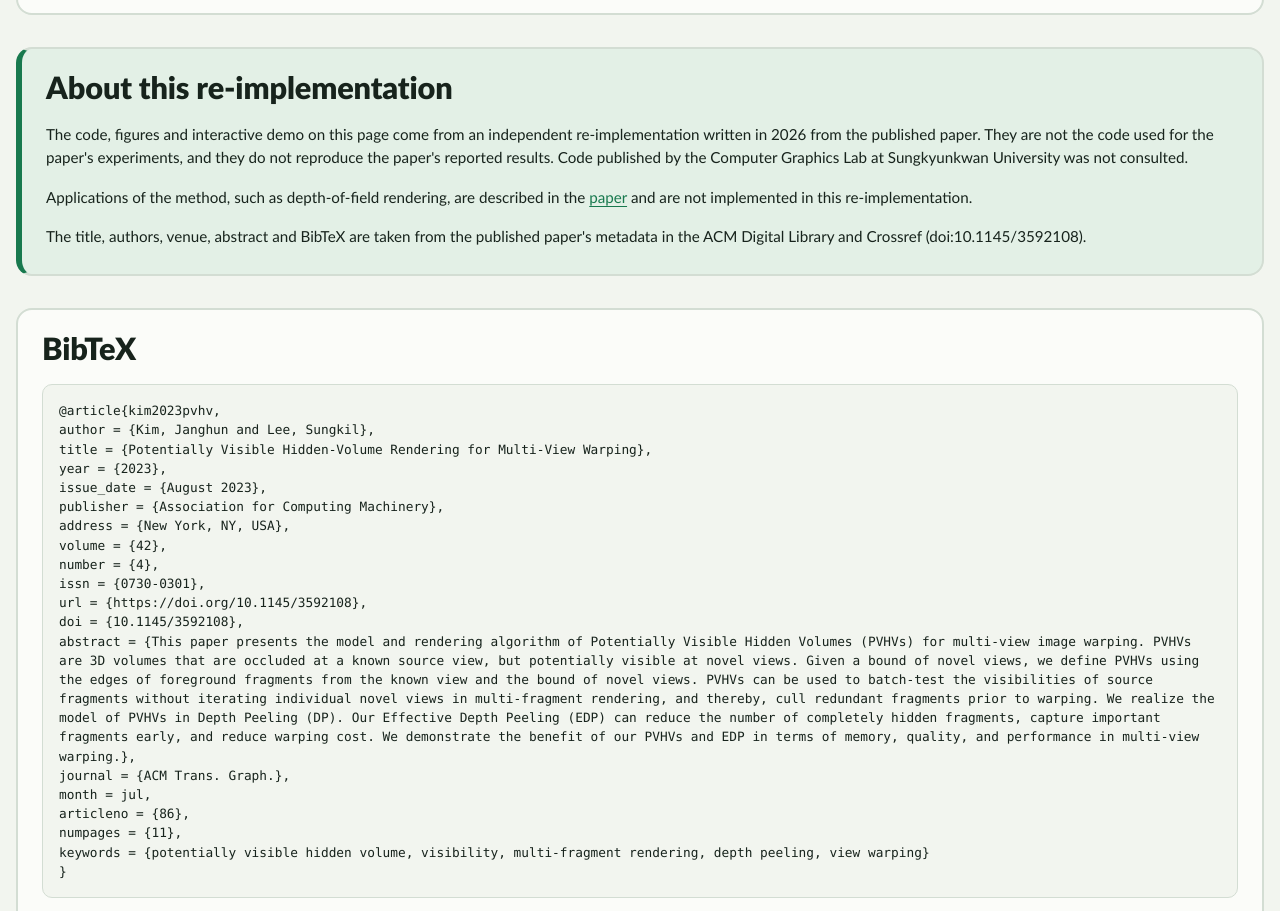
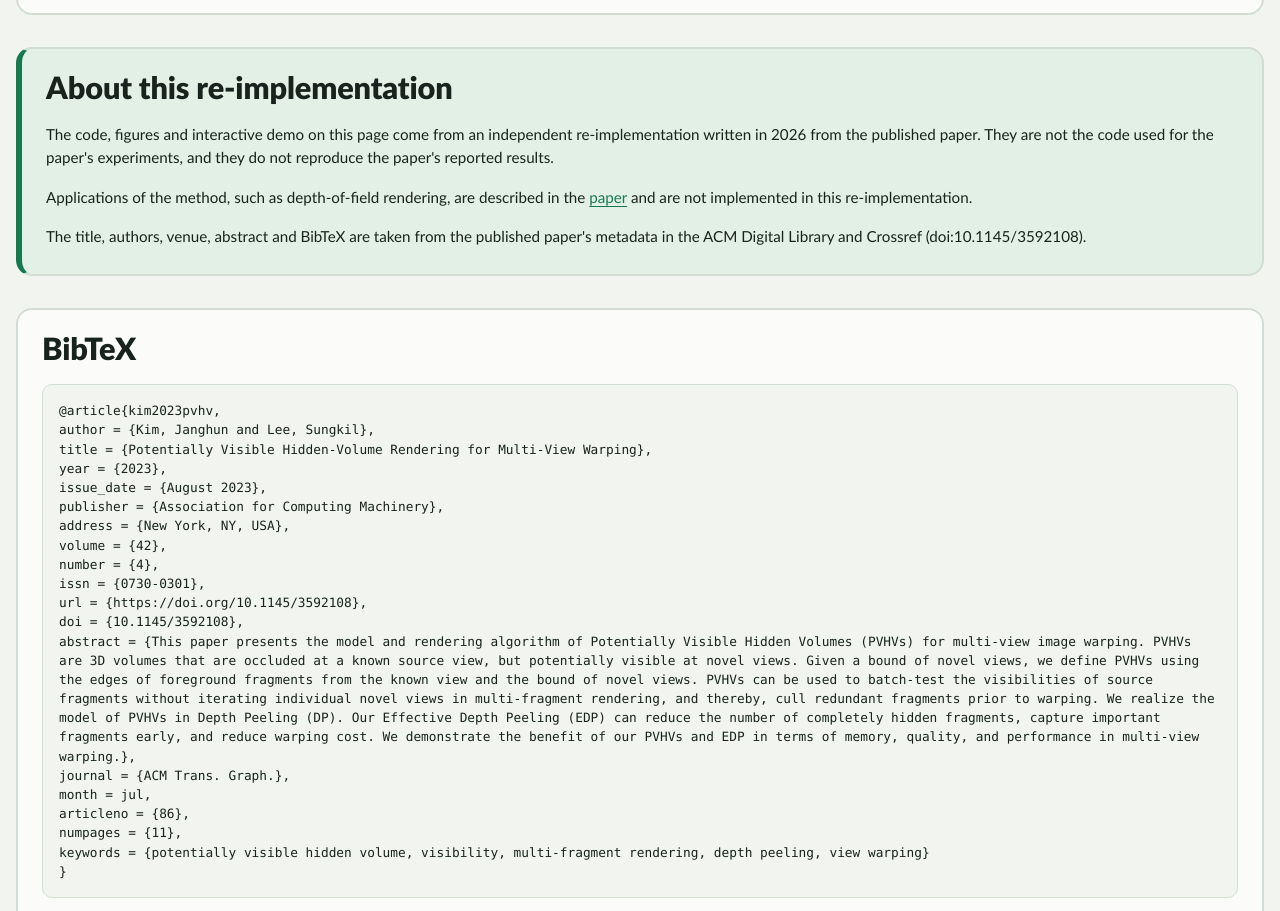
Before and after one commit to janghunn/pvhv, a plain HTML site: page docs/index.html in a window 1280 px wide. Shown: the part 4240-5151 px from the top of the page. Drawn offline with Linux system fonts and the light colour scheme; no server answers.

Commit message:
Keep the provenance statement neutral
The page and README state only that this is an independent re-implementation written from the paper and not the code used for its experiments; the static check rejects naming the former lab.

```diff
--- a/docs/index.html
+++ b/docs/index.html
@@ -116,7 +116,7 @@
     </div></div></section>
     <section id="reimplementation" aria-labelledby="reimplementation-title"><div class="wrap"><div class="card note-card">
       <h2 id="reimplementation-title">About this re-implementation</h2>
-      <p>The code, figures and interactive demo on this page come from an independent re-implementation written in 2026 from the published paper. They are not the code used for the paper's experiments, and they do not reproduce the paper's reported results. Code published by the Computer Graphics Lab at Sungkyunkwan University was not consulted.</p>
+      <p>The code, figures and interactive demo on this page come from an independent re-implementation written in 2026 from the published paper. They are not the code used for the paper's experiments, and they do not reproduce the paper's reported results.</p>
       <p>Applications of the method, such as depth-of-field rendering, are described in the <a href="https://doi.org/10.1145/3592108">paper</a> and are not implemented in this re-implementation.</p>
       <p>The title, authors, venue, abstract and BibTeX are taken from the published paper's metadata in the ACM Digital Library and Crossref (doi:10.1145/3592108).</p>
     </div></div></section>
```
Also changed, not shown: 2 other files.
